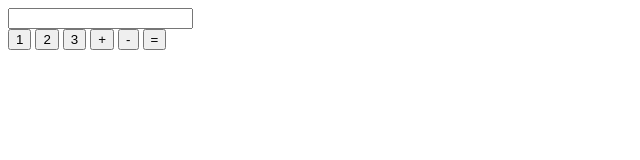
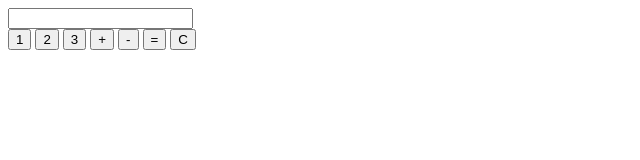
Before and after one commit to Reda-Hammada/Calculator-With-Javascirpt, a plain HTML site: page prototypes/prototype1/live-coding-2/livecoding.html in a window 1280 px wide. Shown: the full height of the page, 0-640 px from the left. Drawn offline with Linux system fonts and the light colour scheme.

Commit message:
live coding 2 finished

```diff
--- a/prototypes/prototype1/live-coding-2/livecoding.html
+++ b/prototypes/prototype1/live-coding-2/livecoding.html
@@ -18,6 +18,7 @@
             <button onclick="operator('+')">+</button>
             <button onclick="operator('-')">-</button>
             <button onclick="equal()">=</button>
+            <button onclick="resetCalc()">C</button>
         </div>
     </main>
     <script src="livecoding2.js"></script>
--- a/prototypes/prototype1/live-coding-2/livecoding2.js
+++ b/prototypes/prototype1/live-coding-2/livecoding2.js
@@ -87,3 +87,13 @@ function calculation(num1, num2, operation){
 
         return result;
 }
+
+function  resetCalc(){
+
+    var displayInput = document.getElementById('display');
+    displayInput.value ="";
+    num1 = undefined;
+    num2 =undefined;
+    num1String = undefined;
+    num2String = undefined;
+}
```
